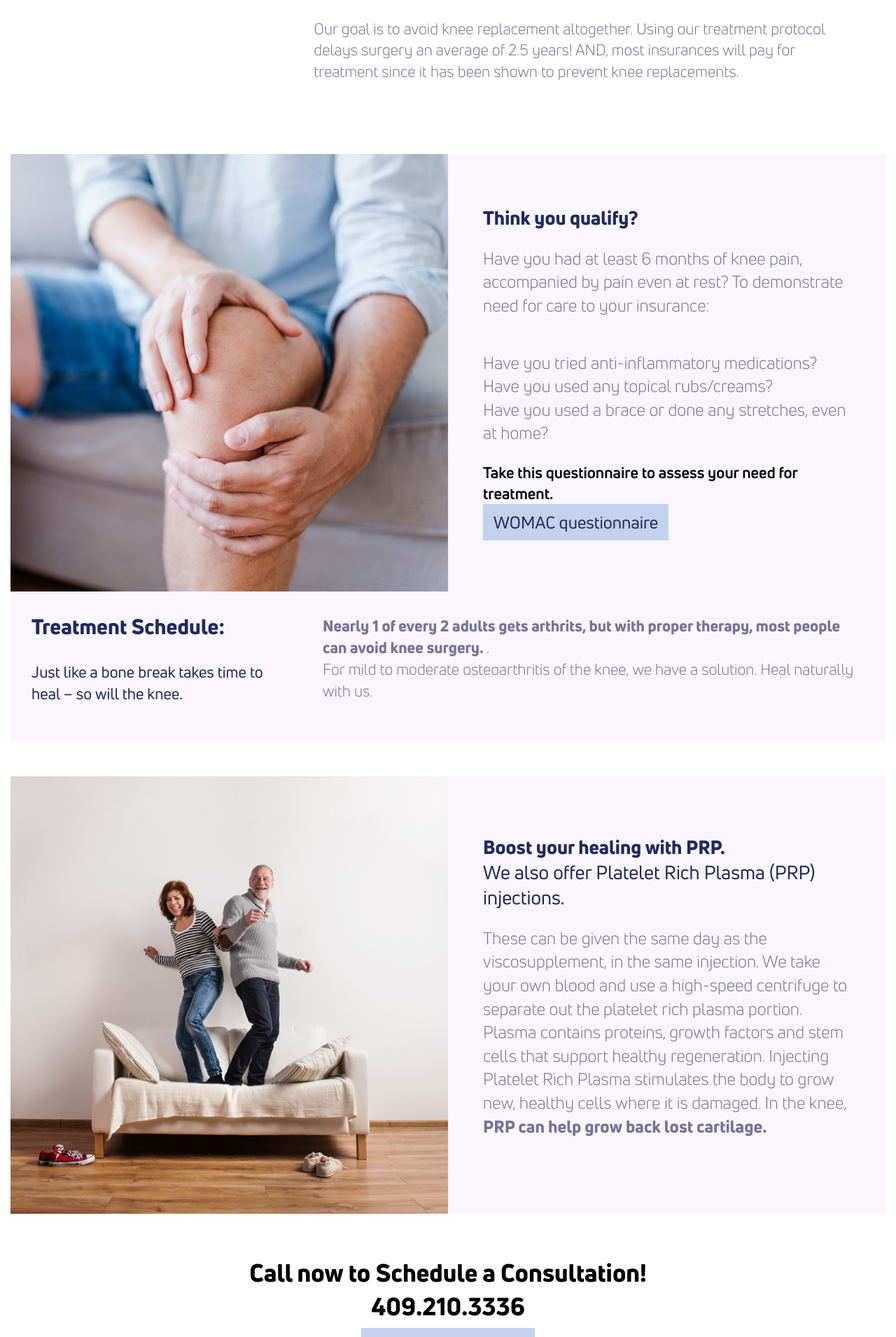
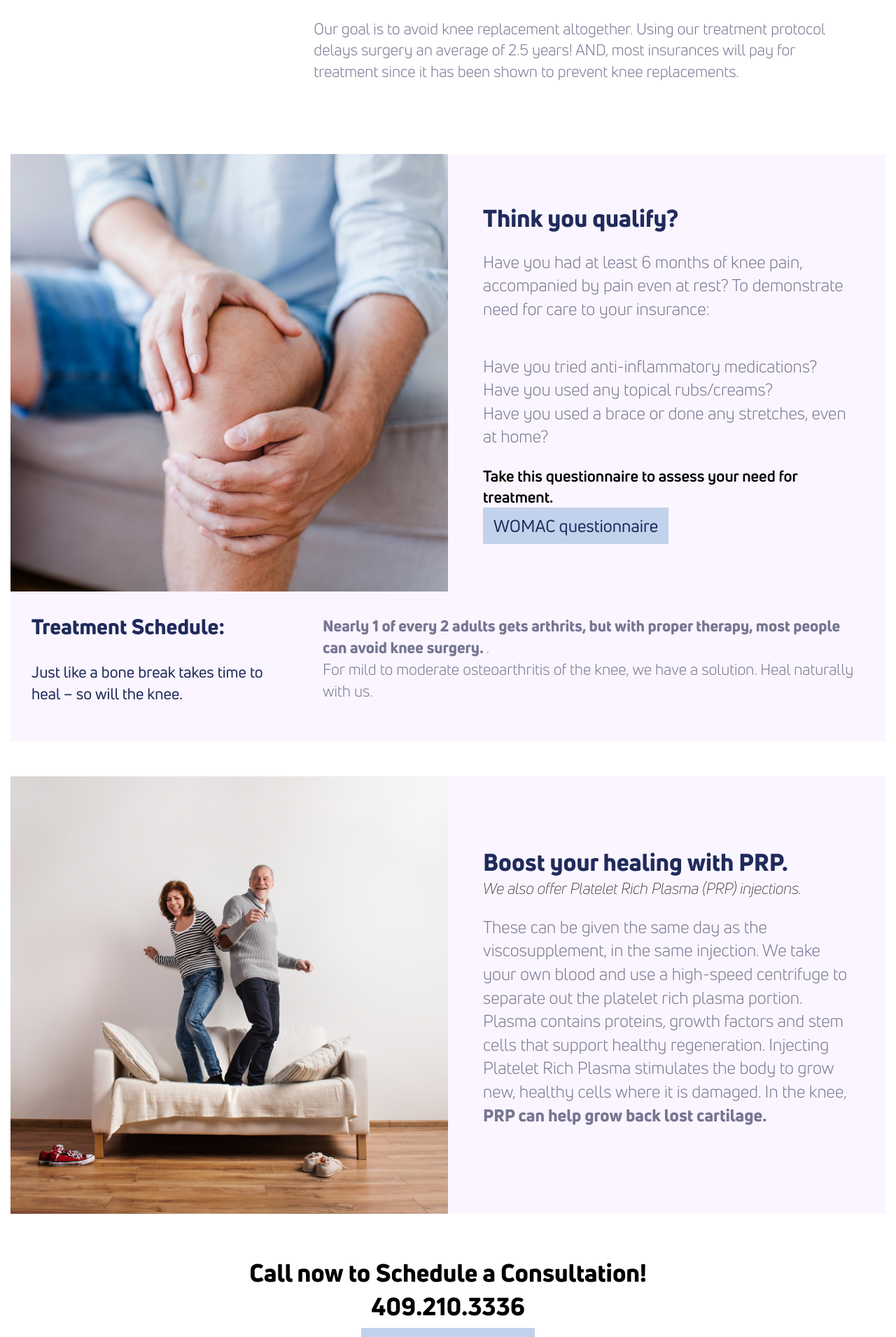
Before and after one commit to theneverwoods/gerstenberg.clinic, a Jekyll site: the page built from services/knee.html, in a window 1280 px wide. Shown: the part 1543-3453 px from the top of the page at 70% size. Built offline with Jekyll 4.4.1, drawn with Linux system fonts in a browser that asks for light colours.

Commit message:
Update knee.scss

```diff
--- a/css/knee.scss
+++ b/css/knee.scss
@@ -4,18 +4,6 @@
 
 @import "variables";
 
-.tile {
-	h2 {
-		font-size: 2.7rem;
-	}
-
-	h2 + h3 {
-		font-size: 2.7rem;
-		font-weight: 400;
-		font-style: normal;
-		color: $gray4;
-	}
-}
 
 @media (max-width: 1245px) and (min-width: 851px) {
 	.blurb + .row .third {
```
